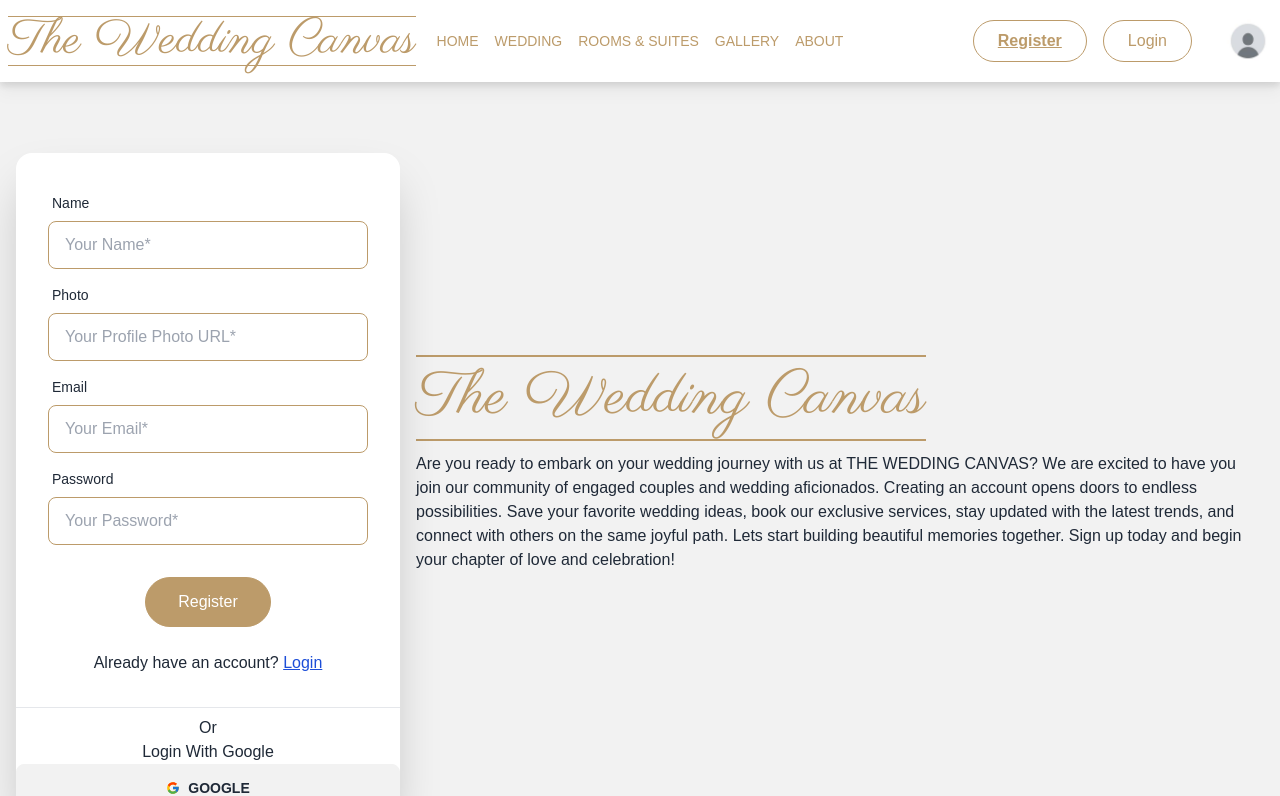
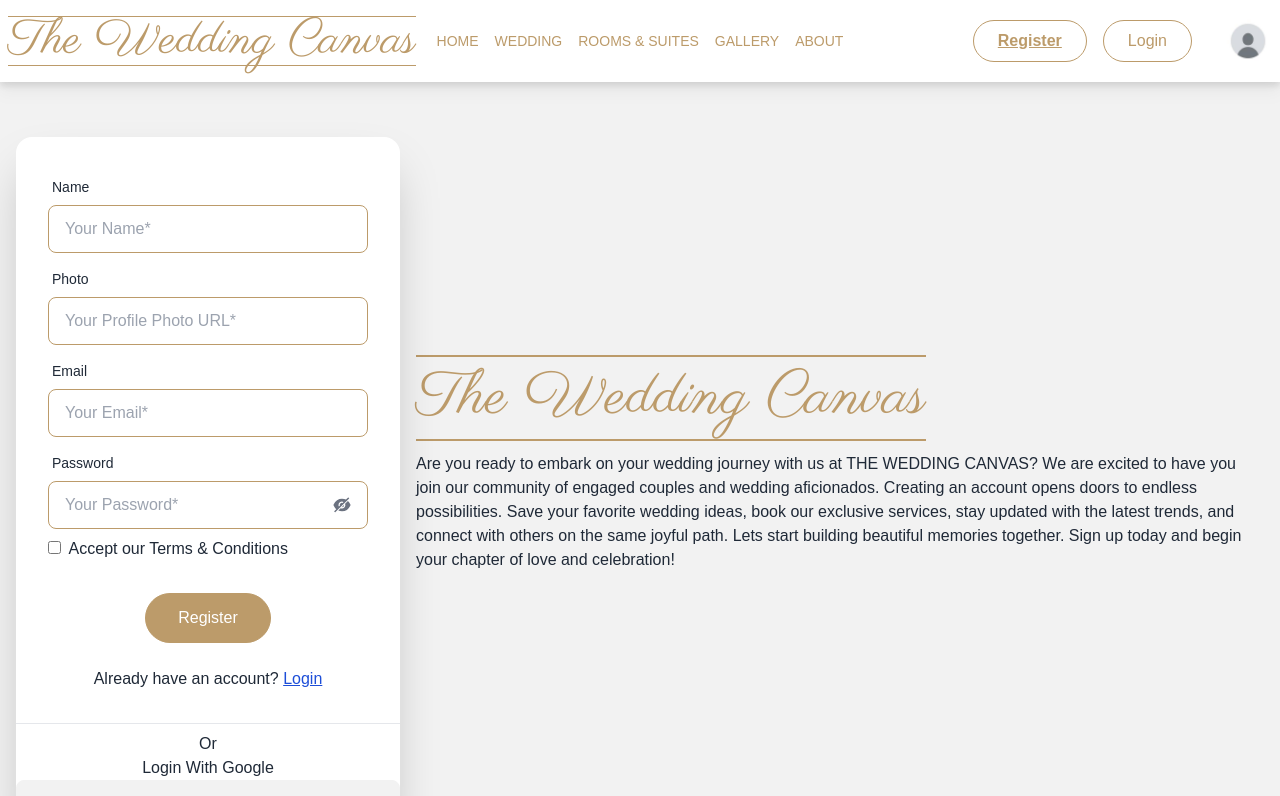
Before and after one commit to SiamIslamSagor/the-wedding-canvas, a React (Vite) app: page /register in a window 1280 px wide. Shown: the top 796 px of the page. Built offline with nearby package versions, Linux system fonts and the light colour scheme; no server answers.

Commit message:
added show and hide functionality in password, if all ok then clear the input field and also added check box for tearms and conditions

```diff
--- a/src/components/Login/Login.jsx
+++ b/src/components/Login/Login.jsx
@@ -1,12 +1,14 @@
-import { useContext } from "react";
+import { useContext, useState } from "react";
 import { Link } from "react-router-dom";
 import { AuthContext } from "../../AuthProvider/AuthProvider";
 import { ToastContainer, toast } from "react-toastify";
 import "react-toastify/dist/ReactToastify.css";
 import { FcGoogle } from "react-icons/fc";
 import { Helmet } from "react-helmet-async";
+import { AiOutlineEye, AiOutlineEyeInvisible } from "react-icons/ai";
 const Login = () => {
   const { googleLogin, signIn } = useContext(AuthContext);
+  const [passwordType, setPasswordType] = useState(true);
 
   const handleSubmit = e => {
     e.preventDefault();
@@ -20,6 +22,10 @@ const Login = () => {
       .then(result => {
         console.log(result.user);
         toast("pass login successfully");
+
+        // clear input field
+        e.target.email.value = "";
+        e.target.password.value = "";
       })
       .catch(error => {
         toast("Invalid email or password");
@@ -80,12 +86,22 @@ const Login = () => {
                 <span className="label-text">Password</span>
               </label>
               <input
-                type="password"
+                type={`${passwordType ? "password" : "text"}`}
                 name="password"
                 placeholder="Your Password*"
-                className="input input-bordered border-[#bc9b6a] text-custom-color focus:outline-none"
+                className="input pr-16 input-bordered border-[#bc9b6a] text-custom-color focus:outline-none"
                 required
               />
+              <span
+                onClick={() => setPasswordType(!passwordType)}
+                className="cursor-pointer text-gray-500 text-xl font-bold  absolute bottom-[313px] right-12"
+              >
+                {passwordType ? (
+                  <AiOutlineEyeInvisible></AiOutlineEyeInvisible>
+                ) : (
+                  <AiOutlineEye></AiOutlineEye>
+                )}
+              </span>
               <label className="label">
                 <a href="#" className="label-text-alt link link-hover">
                   Forgot password?
--- a/src/components/Register/Register.jsx
+++ b/src/components/Register/Register.jsx
@@ -1,11 +1,13 @@
-import { useContext } from "react";
+import { useContext, useState } from "react";
 import { Link } from "react-router-dom";
 import { AuthContext } from "../../AuthProvider/AuthProvider";
 import { ToastContainer, toast } from "react-toastify";
 import { FcGoogle } from "react-icons/fc";
+import { AiFillEyeInvisible, AiOutlineEye } from "react-icons/ai";
 import { Helmet } from "react-helmet-async";
 
 const Register = () => {
+  const [passwordType, setPasswordType] = useState(true);
   const { createUser, updateUserDetails, googleLogin } =
     useContext(AuthContext);
 
@@ -31,6 +33,12 @@ const Register = () => {
         updateUserDetails(name, userProfile)
           .then(result => console.log(result.user))
           .catch(error => console.log(error));
+        // clear input field
+        e.target.name.value = "";
+        e.target.photo.value = "";
+        e.target.email.value = "";
+        e.target.password.value = "";
+        e.target.checkbox.checked = false;
       })
       .catch(error => {
         toast("password register error");
@@ -118,12 +126,32 @@ const Register = () => {
                 <span className="label-text">Password</span>
               </label>
               <input
-                type="password"
+                type={`${passwordType ? "password" : "text"}`}
                 name="password"
                 placeholder="Your Password*"
                 className="input input-bordered border-[#bc9b6a] text-custom-color focus:outline-none"
                 required
               />
+              <span
+                onClick={() => setPasswordType(!passwordType)}
+                className="cursor-pointer text-gray-500 font-bold text-xl absolute bottom-[313px] right-12"
+              >
+                {passwordType ? (
+                  <AiFillEyeInvisible></AiFillEyeInvisible>
+                ) : (
+                  <AiOutlineEye></AiOutlineEye>
+                )}
+              </span>
+            </div>
+            <div>
+              <input
+                type="checkbox"
+                name="checkbox"
+                className="mr-1"
+                required
+              />
+              <label> Accept our Terms & Conditions</label>
+              <br></br>
             </div>
             <div className="form-control mt-6">
               <div className="flex justify-center">
```
